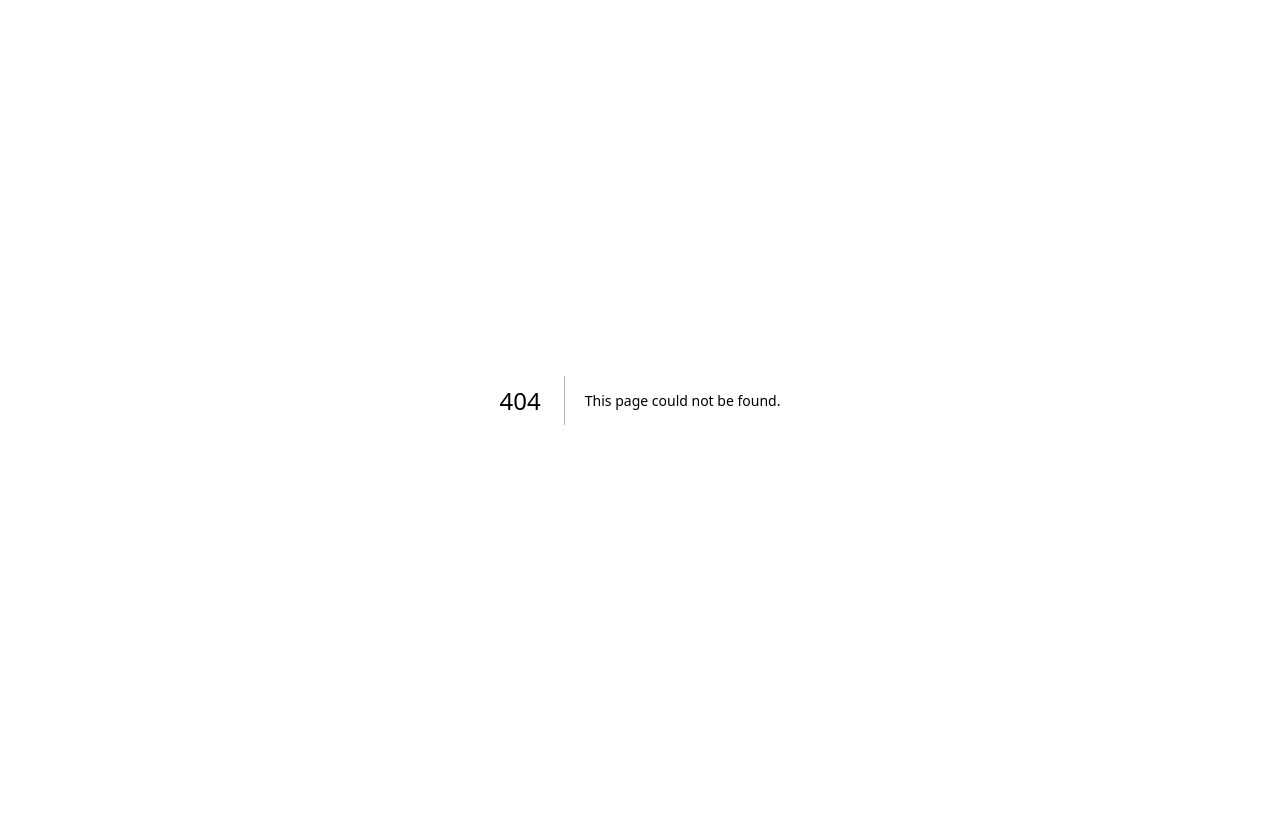
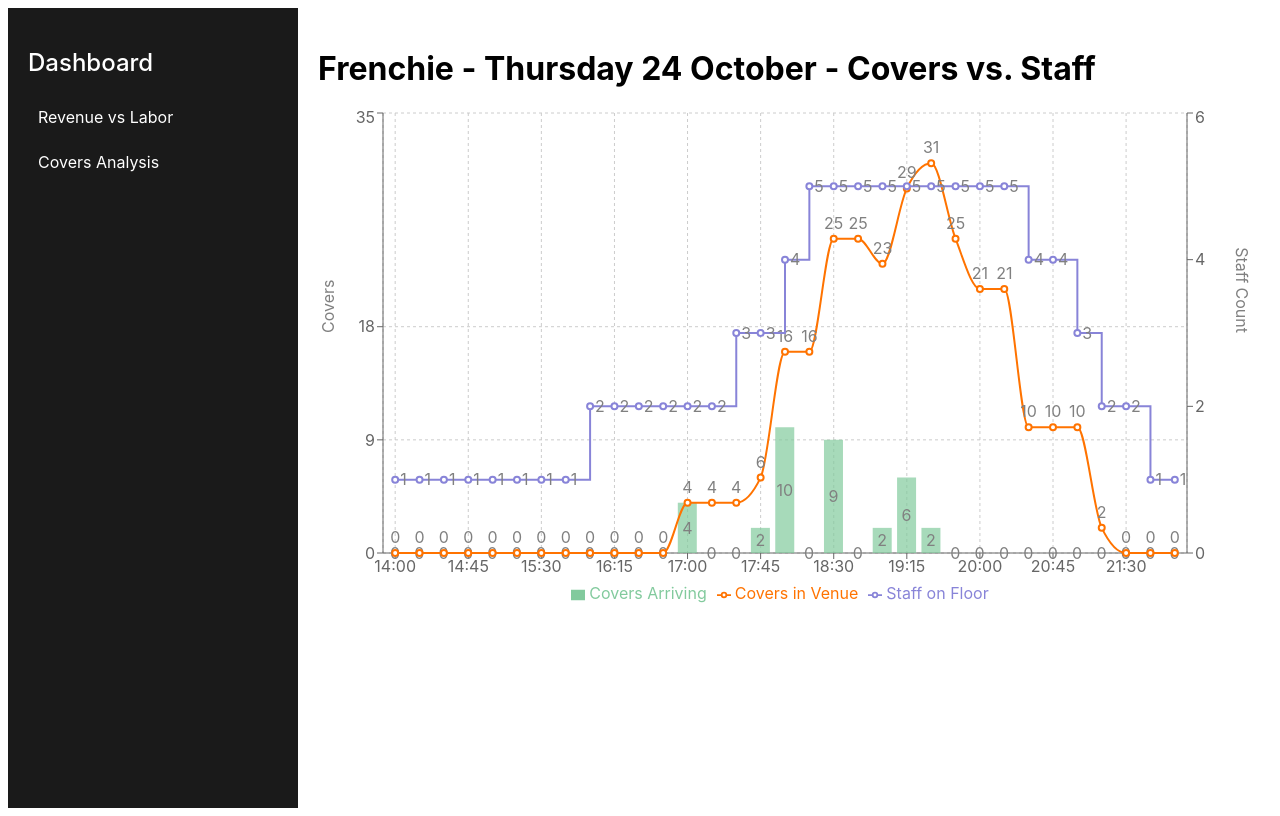
Before and after one commit to IsoBob1/labor-revenue-dashboard, a Next.js app: page /service in a window 1280 px wide. Before the commit this address had no page. Built offline with nearby package versions, Linux system fonts and the light colour scheme.

Commit message:
Create service.js

```diff
--- /dev/null
+++ b/pages/service.js
@@ -0,0 +1,110 @@
+import React from 'react';
+import Layout from '../components/Layout';
+import { ComposedChart, Line, Bar, XAxis, YAxis, CartesianGrid, Tooltip, Legend, ResponsiveContainer, LabelList } from 'recharts';
+
+const data = [
+  { time: '14:00', arriving: 0, inVenue: 0, staffCount: 1 },
+  { time: '14:15', arriving: 0, inVenue: 0, staffCount: 1 },
+  { time: '14:30', arriving: 0, inVenue: 0, staffCount: 1 },
+  { time: '14:45', arriving: 0, inVenue: 0, staffCount: 1 },
+  { time: '15:00', arriving: 0, inVenue: 0, staffCount: 1 },
+  { time: '15:15', arriving: 0, inVenue: 0, staffCount: 1 },
+  { time: '15:30', arriving: 0, inVenue: 0, staffCount: 1 },
+  { time: '15:45', arriving: 0, inVenue: 0, staffCount: 1 },
+  { time: '16:00', arriving: 0, inVenue: 0, staffCount: 2 },
+  { time: '16:15', arriving: 0, inVenue: 0, staffCount: 2 },
+  { time: '16:30', arriving: 0, inVenue: 0, staffCount: 2 },
+  { time: '16:45', arriving: 0, inVenue: 0, staffCount: 2 },
+  { time: '17:00', arriving: 4, inVenue: 4, staffCount: 2 },
+  { time: '17:15', arriving: 0, inVenue: 4, staffCount: 2 },
+  { time: '17:30', arriving: 0, inVenue: 4, staffCount: 3 },
+  { time: '17:45', arriving: 2, inVenue: 6, staffCount: 3 },
+  { time: '18:00', arriving: 10, inVenue: 16, staffCount: 4 },
+  { time: '18:15', arriving: 0, inVenue: 16, staffCount: 5 },
+  { time: '18:30', arriving: 9, inVenue: 25, staffCount: 5 },
+  { time: '18:45', arriving: 0, inVenue: 25, staffCount: 5 },
+  { time: '19:00', arriving: 2, inVenue: 23, staffCount: 5 },
+  { time: '19:15', arriving: 6, inVenue: 29, staffCount: 5 },
+  { time: '19:30', arriving: 2, inVenue: 31, staffCount: 5 },
+  { time: '19:45', arriving: 0, inVenue: 25, staffCount: 5 },
+  { time: '20:00', arriving: 0, inVenue: 21, staffCount: 5 },
+  { time: '20:15', arriving: 0, inVenue: 21, staffCount: 5 },
+  { time: '20:30', arriving: 0, inVenue: 10, staffCount: 4 },
+  { time: '20:45', arriving: 0, inVenue: 10, staffCount: 4 },
+  { time: '21:00', arriving: 0, inVenue: 10, staffCount: 3 },
+  { time: '21:15', arriving: 0, inVenue: 2, staffCount: 2 },
+  { time: '21:30', arriving: 0, inVenue: 0, staffCount: 2 },
+  { time: '21:45', arriving: 0, inVenue: 0, staffCount: 1 },
+  { time: '22:00', arriving: 0, inVenue: 0, staffCount: 1 }
+];
+
+export default function ServiceAnalysis() {
+  return (
+    <Layout>
+      <h1 style={{ marginBottom: '20px' }}>Frenchie - Thursday 24 October - Covers vs. Staff</h1>
+      <div style={{ height: '500px', width: '100%' }}>
+        <ResponsiveContainer>
+          <ComposedChart data={data}>
+            <CartesianGrid strokeDasharray="3 3" />
+            <XAxis
+              dataKey="time"
+              interval={2}
+            />
+            <YAxis
+              yAxisId="left"
+              label={{ value: 'Covers', angle: -90, position: 'insideLeft' }}
+              domain={[0, 35]}
+            />
+            <YAxis
+              yAxisId="right"
+              orientation="right"
+              label={{ value: 'Staff Count', angle: 90, position: 'insideRight' }}
+              domain={[0, 6]}
+            />
+            <Tooltip />
+            <Legend />
+            <Bar
+              yAxisId="left"
+              dataKey="arriving"
+              name="Covers Arriving"
+              fill="#82ca9d"
+              opacity={0.7}
+            >
+              <LabelList dataKey="arriving" position="inside" />
+            </Bar>
+            <Line
+              yAxisId="left"
+              type="monotone"
+              dataKey="inVenue"
+              name="Covers in Venue"
+              stroke="#ff7300"
+              strokeWidth={2}
+              dot={{ r: 3 }}
+            >
+              <LabelList
+                dataKey="inVenue"
+                position="top"
+                offset={10}
+              />
+            </Line>
+            <Line
+              yAxisId="right"
+              type="stepAfter"
+              dataKey="staffCount"
+              name="Staff on Floor"
+              stroke="#8884d8"
+              strokeWidth={2}
+              dot={{ r: 3 }}
+            >
+              <LabelList
+                dataKey="staffCount"
+                position="right"
+                offset={5}
+              />
+            </Line>
+          </ComposedChart>
+        </ResponsiveContainer>
+      </div>
+    </Layout>
+  );
+}
```
